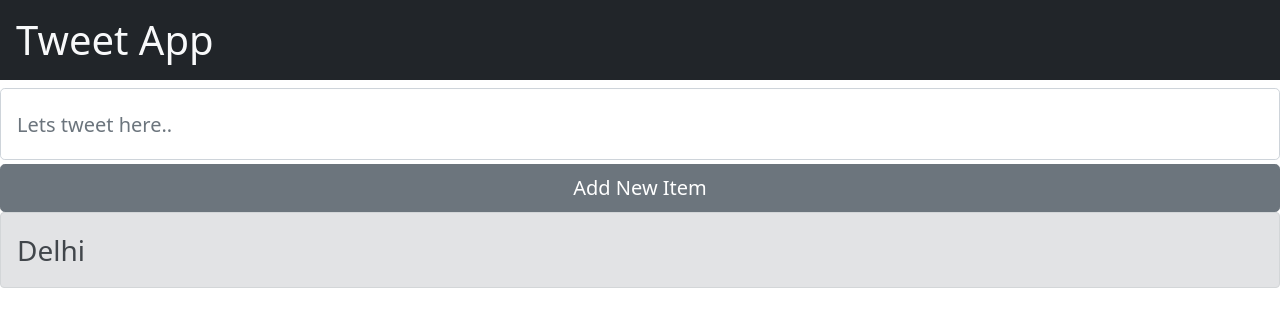
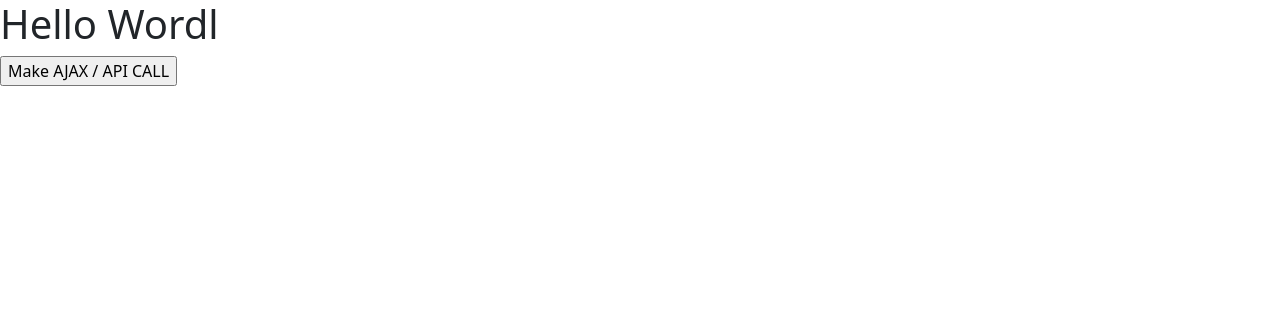
Before and after one commit to kodecdac/day5-my-app, a React (Create React App) app: page / in a window 1280 px wide. Shown: the top 326 px of the page. Built offline with nearby package versions, Linux system fonts and the light colour scheme.

Commit message:
api continue...

```diff
--- a/src/App.js
+++ b/src/App.js
@@ -1,66 +1,19 @@
-import { useState } from "react";
+function App() {
+  const makeApiCall = async () => {
+    console.log("I am about to make an APIN CALL");
 
-function App() {
-  const [tweetValidation, setTweetValidation] = useState(false);
-  const [tweet, setTweet] = useState("");
-  const [list, setList] = useState(["Delhi"]);
+    const url = "https://jsonplaceholder.typicode.com/posts";
+    let response = await fetch(url);
+    let list = await response.json();
 
-  const handleTweet = (e) => {
-    setTweet(e.target.value);
-  };
-
-  const addNewItem = () => {
-    if (!tweet) {
-      setTweetValidation(true);
-      return;
-    }
-
-    let newList = [tweet, ...list];
-    setList(newList);
-
-    setTweet("");
-    setTweetValidation(false);
+    // in console.
+    console.log(list);
   };
 
   return (
     <div>
-      <h1 className="bg-dark text-light p-3">Tweet App</h1>
-
-      <div>
-        <input
-          className={
-            tweetValidation
-              ? "border border-2 border-danger form-control form-control-lg"
-              : "form-control form-control-lg"
-          }
-          style={{ height: "72px" }}
-          type="text"
-          id="inputId"
-          value={tweet}
-          placeholder="Lets tweet here.."
-          onChange={handleTweet}
-        />
-      </div>
-      <div>
-        <input
-          className="btn btn-lg btn-secondary w-100 mt-1"
-          type="button"
-          value="Add New Item"
-          onClick={addNewItem}
-        />
-      </div>
-
-      {tweetValidation && (
-        <div>
-          <span className="text-danger " style={{ fontSize: "12px" }}>
-            Tweet can not be blank
-          </span>
-        </div>
-      )}
-
-      {list.map((item) => (
-        <div className="alert alert-secondary fs-3">{item}</div>
-      ))}
+      <h1>Hello Wordl</h1>
+      <input type="button" value="Make AJAX / API CALL" onClick={makeApiCall} />
     </div>
   );
 }
```
